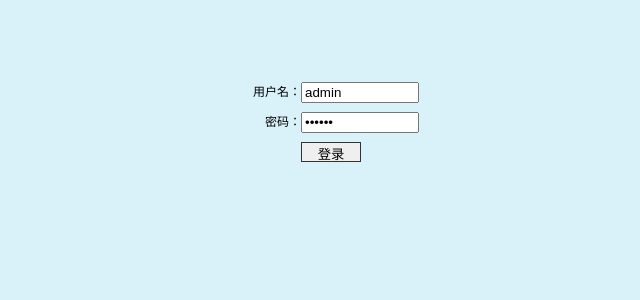
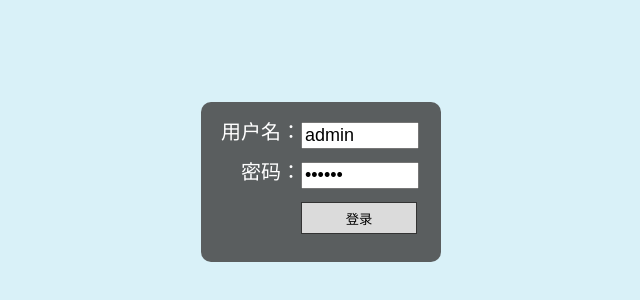
Before and after one commit to doDomoGu/hanabi-frontend-canvas, a Vue app: page / in a window 1280 px wide. Shown: the part 218-518 px from the top of the page, without its empty margins (319-959 px from the left). Built offline with nearby package versions, Linux system fonts and the light colour scheme.

Commit message:
登录框

```diff
--- a/src/components/Login.vue
+++ b/src/components/Login.vue
@@ -48,18 +48,26 @@ export default {
 </script>
 <style scoped>
     #login-form {
-        margin:-100px;
-        width:200;
         position: absolute;
+        width:240px;
+        height:160px;
+        padding:20px;
+        margin-left:-120px;
+        margin-top:-80px;
+        box-sizing: border-box;
         left:50%;
-        top:400px;
-        font-size:12px;
+        top:50%;
+        font-size:20px;
         line-height:20px;
+        background:rgba(70, 70, 70, 0.856);
+        overflow:hidden;
+        border-radius: 10px;
+        color:#fff
     }
 
     #login-form > .form-item{
         width: 200px;
-        height:30px;
+        height:40px;
     }
 
     #login-form > .form-item > label {
@@ -73,12 +81,16 @@ export default {
         width:110px;
         display:block;
         float:left;
+        font-size:18px;
     }
     #login-form > .form-item > button {
-        width:60px;
-        height:20px;
+        width:110px;
+        height:30px;
         border:1px solid #333;
+        padding: 0 2px;
         display:block;
+        background:rgb(219, 219, 219);
         float:left;
+        box-sizing:content-box;
     }
 </style>
```
